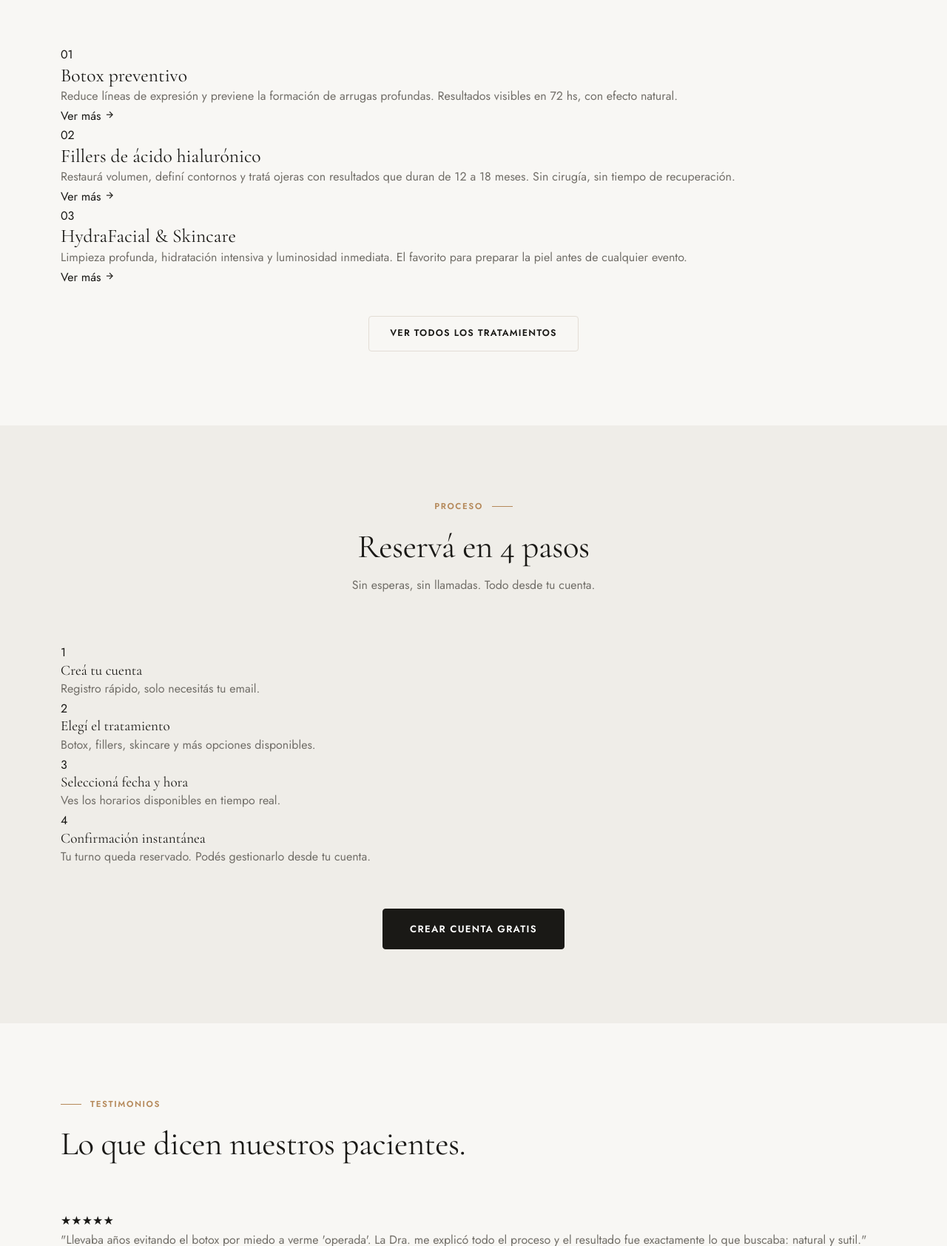
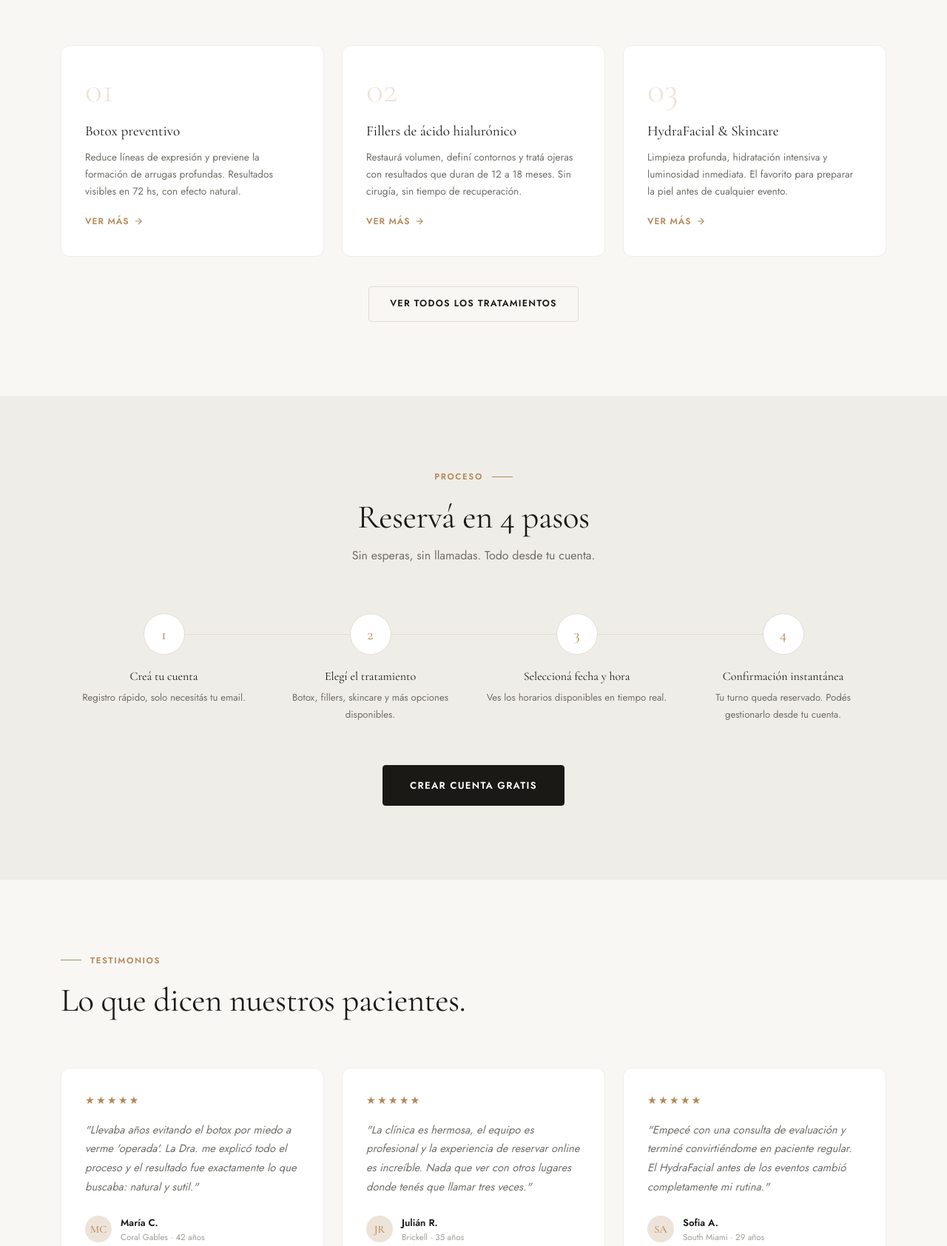
Before and after one commit to lucasbolchini-a11y/clinica-gables, a website: page frontend/index.html in a window 1280 px wide. Shown: the part 1116-2800 px from the top of the page at 74% size. Drawn offline with nearby package versions, Linux system fonts and the light colour scheme.

Commit message:
nueva estructura 2

```diff
--- a/frontend/index.html
+++ b/frontend/index.html
@@ -17,8 +17,6 @@
       overflow: hidden;
       background: #0e0d0b;
     }
-
-    /* Full-bleed background image */
     .hero__bg {
       position: absolute;
       inset: 0;
@@ -32,7 +30,6 @@
       opacity: 0.48;
       filter: saturate(0.6);
     }
-    /* Dark gradient bottom */
     .hero__bg::after {
       content: '';
       position: absolute;
@@ -41,8 +38,6 @@
         linear-gradient(to top, rgba(14,13,11,0.95) 0%, rgba(14,13,11,0.4) 50%, rgba(14,13,11,0.15) 100%),
         linear-gradient(to right, rgba(14,13,11,0.3) 0%, transparent 60%);
     }
-
-    /* Location pill — top left */
     .hero__location {
       position: absolute;
       top: calc(var(--nav-h) + 32px);
@@ -66,12 +61,10 @@
       border-radius: 50%;
       background: var(--accent);
     }
-
-    /* Scroll indicator — right side */
     .hero__scroll {
       position: absolute;
       right: 48px;
-      bottom: 48px;
+      bottom: 200px;
       z-index: 3;
       display: flex;
       flex-direction: column;
@@ -94,11 +87,41 @@
       animation: scrollPulse 2s ease-in-out infinite;
     }
     @keyframes scrollPulse {
-      0%, 100% { opacity: 0.3; transform: scaleY(1); }
-      50%       { opacity: 0.8; transform: scaleY(1.15); }
+      0%, 100% { opacity: 0.3; }
+      50%       { opacity: 0.8; }
     }
-
-    /* Main content — bottom */
+    .hero__stats {
+      position: relative;
+      z-index: 2;
+      display: flex;
+      align-items: center;
+      border-top: 1px solid rgba(255,255,255,0.08);
+      border-bottom: 1px solid rgba(255,255,255,0.08);
+      animation: fadeIn 0.8s ease 1s both;
+    }
+    .hero__stat {
+      flex: 1;
+      padding: 20px 40px;
+      border-right: 1px solid rgba(255,255,255,0.08);
+      display: flex;
+      align-items: baseline;
+      gap: 12px;
+    }
+    .hero__stat:last-child { border-right: none; }
+    .hero__stat-num {
+      font-family: 'Cormorant Garamond', serif;
+      font-size: 2.2rem;
+      font-weight: 300;
+      color: rgba(255,255,255,0.85);
+      line-height: 1;
+    }
+    .hero__stat-label {
+      font-size: 0.68rem;
+      font-weight: 500;
+      letter-spacing: 0.1em;
+      text-transform: uppercase;
+      color: rgba(255,255,255,0.3);
+    }
     .hero__content {
       position: relative;
       z-index: 2;
@@ -108,8 +131,6 @@
       align-items: flex-end;
       gap: 48px;
     }
-
-    /* Title — large, editorial, bottom-left */
     .hero__title {
       font-family: 'Cormorant Garamond', serif;
       font-weight: 300;
@@ -135,8 +156,6 @@
       animation-delay: 0.45s;
     }
     .hero__title-line:nth-child(3) span { font-size: clamp(3.5rem, 7vw, 7rem); animation-delay: 0.6s; }
-
-    /* Right column — meta info stacked */
     .hero__meta {
       display: flex;
       flex-direction: column;
@@ -158,11 +177,7 @@
       gap: 10px;
       align-items: flex-end;
     }
-    .hero__ctas .btn--accent {
-      background: var(--accent);
-      border-color: var(--accent);
-    }
-    .hero__ctas .btn--ghost-light {
+    .btn--ghost-light {
       background: transparent;
       border: 1px solid rgba(255,255,255,0.2);
       color: rgba(255,255,255,0.65);
@@ -177,47 +192,10 @@
       display: inline-flex;
       align-items: center;
     }
-    .hero__ctas .btn--ghost-light:hover {
+    .btn--ghost-light:hover {
       border-color: rgba(255,255,255,0.5);
       color: rgba(255,255,255,0.9);
     }
-
-    /* Stats bar — horizontal strip above content */
-    .hero__stats {
-      position: relative;
-      z-index: 2;
-      display: flex;
-      align-items: center;
-      gap: 0;
-      border-top: 1px solid rgba(255,255,255,0.08);
-      border-bottom: 1px solid rgba(255,255,255,0.08);
-      margin-bottom: 0;
-      animation: fadeIn 0.8s ease 1s both;
-    }
-    .hero__stat {
-      flex: 1;
-      padding: 20px 40px;
-      border-right: 1px solid rgba(255,255,255,0.08);
-      display: flex;
-      align-items: baseline;
-      gap: 12px;
-    }
-    .hero__stat:last-child { border-right: none; }
-    .hero__stat-num {
-      font-family: 'Cormorant Garamond', serif;
-      font-size: 2.2rem;
-      font-weight: 300;
-      color: rgba(255,255,255,0.85);
-      line-height: 1;
-    }
-    .hero__stat-label {
-      font-size: 0.68rem;
-      font-weight: 500;
-      letter-spacing: 0.1em;
-      text-transform: uppercase;
-      color: rgba(255,255,255,0.3);
-    }
-
     @keyframes slideUp {
       from { opacity: 0; transform: translateY(60px); }
       to   { opacity: 1; transform: translateY(0); }
@@ -230,21 +208,11 @@
       from { opacity: 0; transform: translateY(-8px); }
       to   { opacity: 1; transform: translateY(0); }
     }
-
     @media (max-width: 900px) {
       .hero__location { left: 20px; }
       .hero__scroll { display: none; }
-      .hero__content {
-        grid-template-columns: 1fr;
-        padding: 0 20px 48px;
-        gap: 28px;
-      }
-      .hero__meta {
-        align-items: flex-start;
-        flex-direction: row;
-        flex-wrap: wrap;
-        gap: 16px;
-      }
+      .hero__content { grid-template-columns: 1fr; padding: 0 20px 48px; gap: 28px; }
+      .hero__meta { align-items: flex-start; flex-direction: row; flex-wrap: wrap; gap: 16px; }
       .hero__desc { text-align: left; max-width: 100%; }
       .hero__ctas { flex-direction: row; align-items: center; }
       .hero__stat { padding: 16px 20px; }
@@ -255,30 +223,245 @@
       .hero__stat { flex: 0 0 50%; border-bottom: 1px solid rgba(255,255,255,0.06); }
     }
 
+    /* ─── Services preview ───────────────────────────────── */
+    .services-grid {
+      display: grid;
+      grid-template-columns: repeat(3, 1fr);
+      gap: 24px;
+    }
+    .service-card {
+      background: var(--white);
+      border: 1px solid var(--border-light);
+      border-radius: var(--radius-lg);
+      padding: 36px 32px;
+      position: relative;
+      overflow: hidden;
+      transition: all var(--transition);
+    }
+    .service-card::before {
+      content: '';
+      position: absolute;
+      bottom: 0; left: 0; right: 0;
+      height: 2px;
+      background: var(--accent);
+      transform: scaleX(0);
+      transition: transform var(--transition);
+    }
+    .service-card:hover {
+      box-shadow: var(--shadow-hover);
+      transform: translateY(-3px);
+    }
+    .service-card:hover::before { transform: scaleX(1); }
+    .service-card__num {
+      font-family: 'Cormorant Garamond', serif;
+      font-size: 3rem;
+      font-weight: 300;
+      color: var(--accent-light);
+      line-height: 1;
+      margin-bottom: 20px;
+    }
+    .service-card h3 {
+      font-size: 1.2rem;
+      margin-bottom: 12px;
+    }
+    .service-card p { font-size: 0.85rem; line-height: 1.7; }
+    .service-card__link {
+      display: inline-flex;
+      align-items: center;
+      gap: 6px;
+      font-size: 0.75rem;
+      font-weight: 600;
+      letter-spacing: 0.08em;
+      text-transform: uppercase;
+      color: var(--accent);
+      margin-top: 20px;
+      transition: gap var(--transition);
+    }
+    .service-card__link:hover { gap: 10px; }
+
+    /* ─── How it works ───────────────────────────────────── */
+    .steps {
+      display: grid;
+      grid-template-columns: repeat(4, 1fr);
+      gap: 0;
+      position: relative;
+    }
+    .steps::before {
+      content: '';
+      position: absolute;
+      top: 28px;
+      left: 12%;
+      right: 12%;
+      height: 1px;
+      background: var(--border);
+      z-index: 0;
+    }
+    .step {
+      text-align: center;
+      position: relative;
+      z-index: 1;
+      padding: 0 16px;
+    }
+    .step__num {
+      width: 56px;
+      height: 56px;
+      border-radius: 50%;
+      background: var(--white);
+      border: 1px solid var(--border);
+      display: flex;
+      align-items: center;
+      justify-content: center;
+      font-family: 'Cormorant Garamond', serif;
+      font-size: 1.3rem;
+      font-weight: 400;
+      color: var(--accent);
+      margin: 0 auto 20px;
+    }
+    .step h4 { font-size: 1rem; margin-bottom: 8px; }
+    .step p { font-size: 0.82rem; }
+
+    /* ─── Testimonials ───────────────────────────────────── */
+    .testimonials-grid {
+      display: grid;
+      grid-template-columns: repeat(3, 1fr);
+      gap: 24px;
+    }
+    .testimonial {
+      background: var(--white);
+      border: 1px solid var(--border-light);
+      border-radius: var(--radius-lg);
+      padding: 32px;
+    }
+    .testimonial__stars {
+      color: var(--accent);
+      font-size: 0.9rem;
+      letter-spacing: 2px;
+      margin-bottom: 16px;
+    }
+    .testimonial__text {
+      font-size: 0.92rem;
+      line-height: 1.75;
+      color: var(--text-muted);
+      font-style: italic;
+      margin-bottom: 24px;
+    }
+    .testimonial__author {
+      display: flex;
+      align-items: center;
+      gap: 12px;
+    }
+    .testimonial__avatar {
+      width: 36px;
+      height: 36px;
+      border-radius: 50%;
+      background: var(--accent-light);
+      display: flex;
+      align-items: center;
+      justify-content: center;
+      font-family: 'Cormorant Garamond', serif;
+      font-size: 0.9rem;
+      color: var(--accent);
+      font-weight: 500;
+    }
+    .testimonial__name {
+      font-size: 0.82rem;
+      font-weight: 600;
+      color: var(--text);
+    }
+    .testimonial__loc {
+      font-size: 0.72rem;
+      color: var(--text-light);
+    }
+
+    /* ─── CTA section ────────────────────────────────────── */
+    .cta-section {
+      background: var(--text);
+      padding: 100px 0;
+      text-align: center;
+      position: relative;
+      overflow: hidden;
+    }
+    .cta-section::before {
+      content: '';
+      position: absolute;
+      inset: 0;
+      background: radial-gradient(ellipse at 50% 50%, rgba(181,137,90,.12) 0%, transparent 70%);
+    }
+    .cta-section h2 {
+      color: rgba(255,255,255,.92);
+      max-width: 540px;
+      margin: 0 auto 16px;
+    }
+    .cta-section p {
+      color: rgba(255,255,255,.5);
+      max-width: 400px;
+      margin: 0 auto 36px;
+    }
+    .cta-section .eyebrow { justify-content: center; color: var(--accent); }
+    .cta-section .eyebrow::before { background: var(--accent); }
+
+    /* ─── Responsive ─────────────────────────────────────── */
+    @media (max-width: 900px) {
+      .hero { grid-template-columns: 1fr; min-height: auto; }
+      .hero__left { padding: calc(var(--nav-h) + 48px) 20px 56px; }
+      .hero__right { height: 300px; }
+      .hero__right::after { display: none; }
+      .hero__trust { gap: 20px; }
+      .services-grid { grid-template-columns: 1fr; }
+      .steps { grid-template-columns: 1fr 1fr; gap: 32px; }
+      .steps::before { display: none; }
+      .testimonials-grid { grid-template-columns: 1fr; }
+    }
   </style>
+</head>
+<body>
+
+<!-- ─── Nav ──────────────────────────────────────────────── -->
+<nav class="nav" role="navigation">
+  <div class="nav__inner">
+    <a href="/index.html" class="nav__logo">
+      <span class="nav__logo-name">Gables Clinic</span>
+      <span class="nav__logo-sub">Coral Gables · Miami</span>
+    </a>
+    <ul class="nav__links">
+      <li><a href="/index.html" class="active">Inicio</a></li>
+      <li><a href="/servicios.html">Servicios</a></li>
+      <li><a href="/about.html">Nosotros</a></li>
+      <li><a href="/contacto.html">Contacto</a></li>
+    </ul>
+    <div class="nav__cta" id="nav-auth"></div>
+    <button class="nav__hamburger" id="nav-hamburger" aria-label="Menú">
+      <span></span><span></span><span></span>
+    </button>
+  </div>
+</nav>
+<div class="nav__mobile" id="nav-mobile">
+  <a href="/index.html">Inicio</a>
+  <a href="/servicios.html">Servicios</a>
+  <a href="/about.html">Nosotros</a>
+  <a href="/contacto.html">Contacto</a>
+  <div id="mobile-nav-auth"></div>
+</div>
+
 <!-- ─── Hero ─────────────────────────────────────────────── -->
 <section class="hero">
 
-  <!-- Background image -->
   <div class="hero__bg">
     <img
-      src="https://images.unsplash.com/photo-1629909615184-74f495363b67?w=1600&q=80&auto=format"
+      src="https://images.unsplash.com/photo-1570172619644-dfd03ed5d881?w=1600&q=80&auto=format"
       alt=""
       loading="eager"
       aria-hidden="true"
     />
   </div>
 
-  <!-- Location tag -->
   <div class="hero__location">Coral Gables · Miami, FL</div>
 
-  <!-- Scroll indicator -->
   <div class="hero__scroll">
     <div class="hero__scroll-line"></div>
     <span>Scroll</span>
   </div>
 
-  <!-- Stats strip -->
   <div class="hero__stats">
     <div class="hero__stat">
       <span class="hero__stat-num">1,200+</span>
@@ -298,7 +481,6 @@
     </div>
   </div>
 
-  <!-- Main content -->
   <div class="hero__content">
     <h1 class="hero__title">
       <span class="hero__title-line"><span>Tu mejor</span></span>
@@ -313,12 +495,13 @@
       </p>
       <div class="hero__ctas">
         <a href="/signup.html" class="btn btn--accent btn--lg">Reservar turno</a>
-        <a href="/servicios.html" class="hero__ctas btn--ghost-light">Ver tratamientos</a>
+        <a href="/servicios.html" class="btn--ghost-light">Ver tratamientos</a>
       </div>
     </div>
   </div>
 
 </section>
+
 
 <!-- ─── Services preview ──────────────────────────────────── -->
 <section class="section">
```
